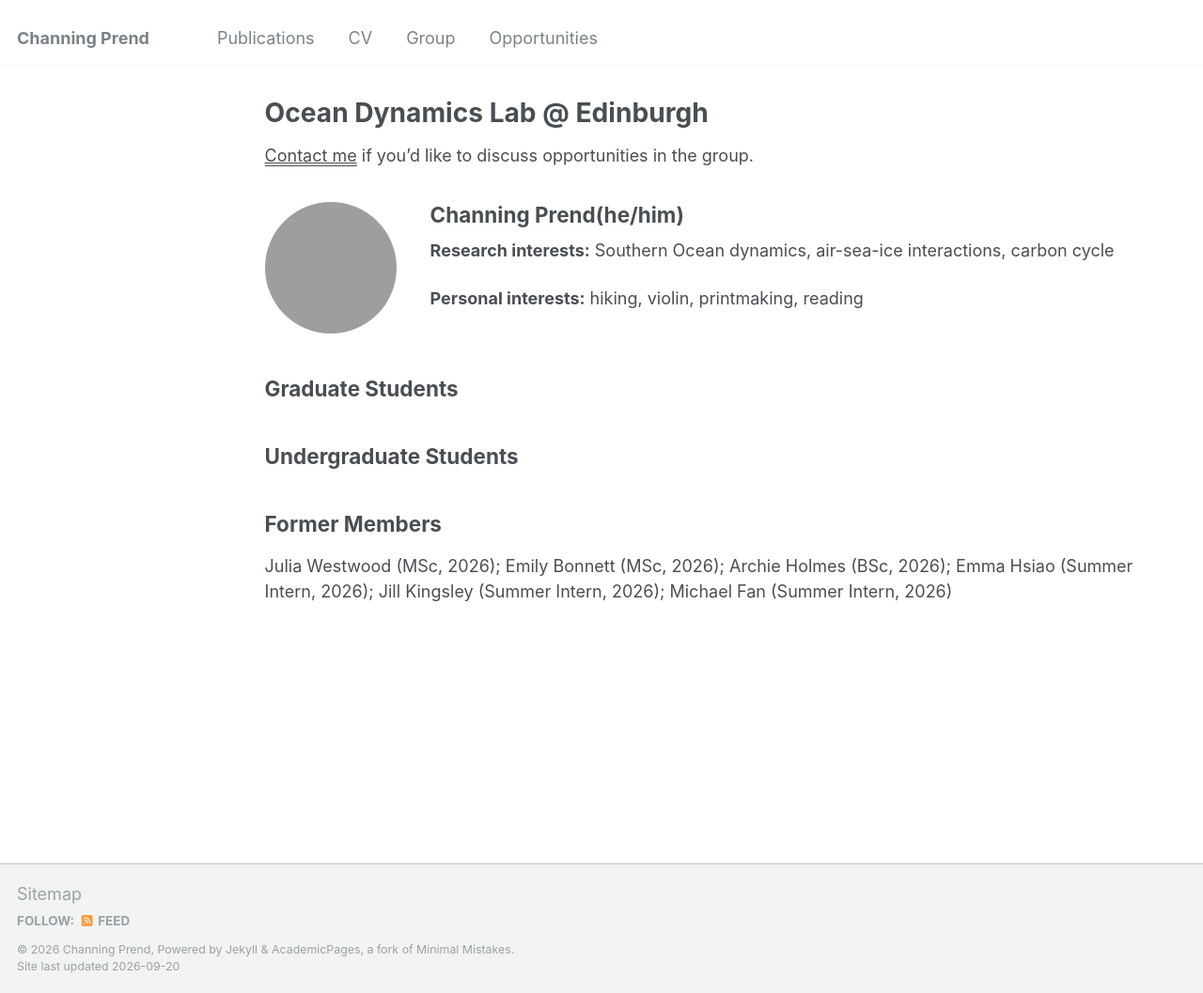
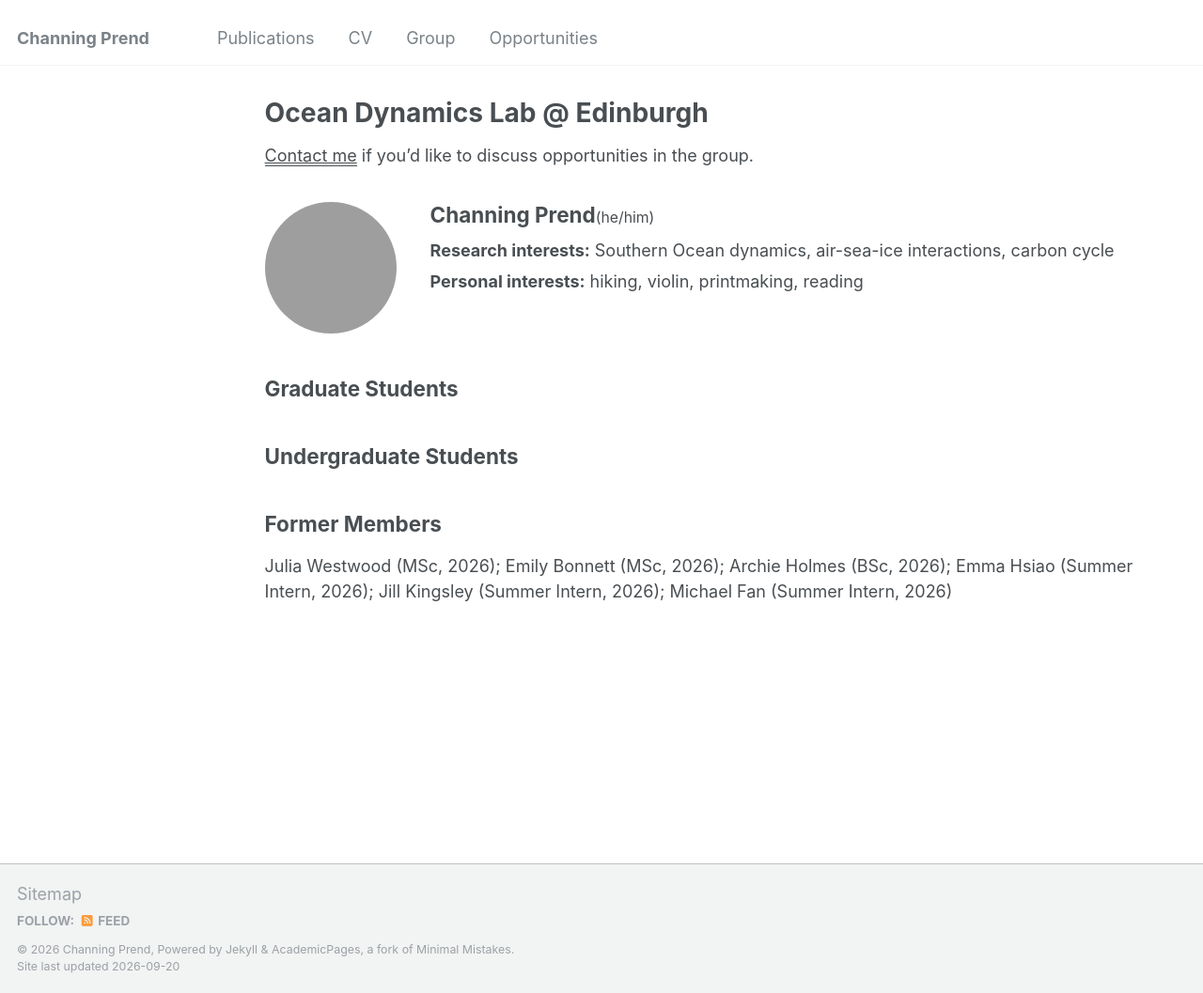
Before and after one commit to cprend/cprend.github.io, a Jekyll site: the page built from _pages/group.md, in a window 1280 px wide and 1057 px high. Shown: the whole window at 94% size. Built offline with Jekyll 4.4.1, drawn with Linux system fonts in a browser that asks for light colours; grey boxes are pictures that could not be loaded.

Commit message:
Update _custom.scss

```diff
--- a/_sass/_custom.scss
+++ b/_sass/_custom.scss
@@ -33,8 +33,14 @@
   margin-top: 0 !important;
 }
 
+.group-pronouns {
+  font-size: 0.7em;
+  font-weight: normal;
+}
+
 .group-pi-info p {
-  margin-top: 0.5em;
+  margin-top: 0;
+  margin-bottom: 0.3em;
 }
 
 
```
